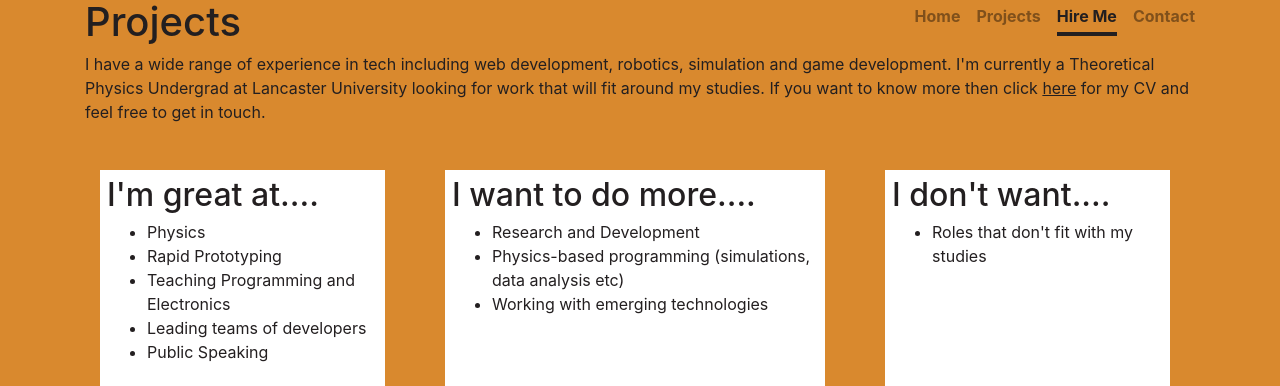
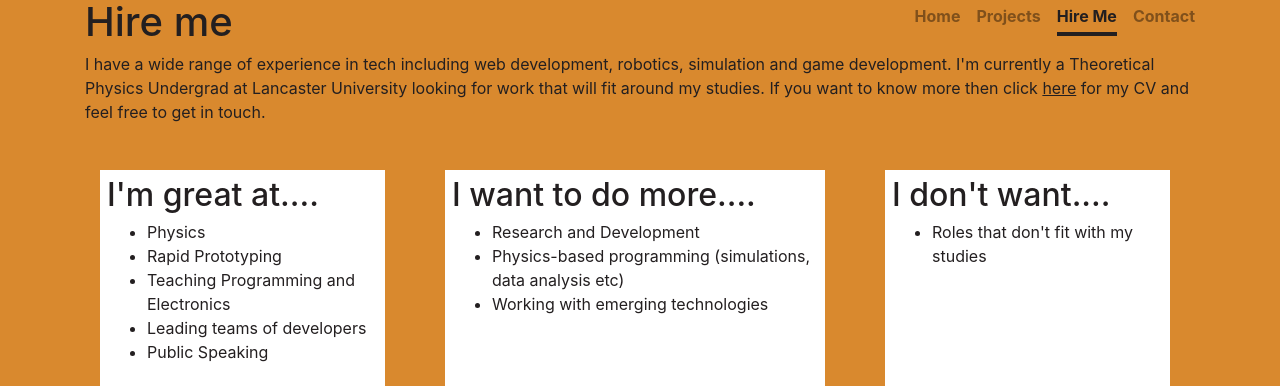
Before and after one commit to RoboPython/website, a Flask app: page /hireme in a window 1280 px wide. Shown: the top 386 px of the page. Run offline with Flask 2, Linux system fonts and the light colour scheme; some libraries are stand-ins or nearby versions.

Commit message:
Update hireme.html

```diff
--- a/templates/hireme.html
+++ b/templates/hireme.html
@@ -22,7 +22,7 @@
 	<div class="container">
 		<div class="row">
 			  <div class="col-sm-6 col-md-2">
-				<h1>Projects</h1>
+				<h1>Hire me</h1>
 			  </div>
 
 			  <div class="col-sm-6 col-md-4 offset-md-6">
```
